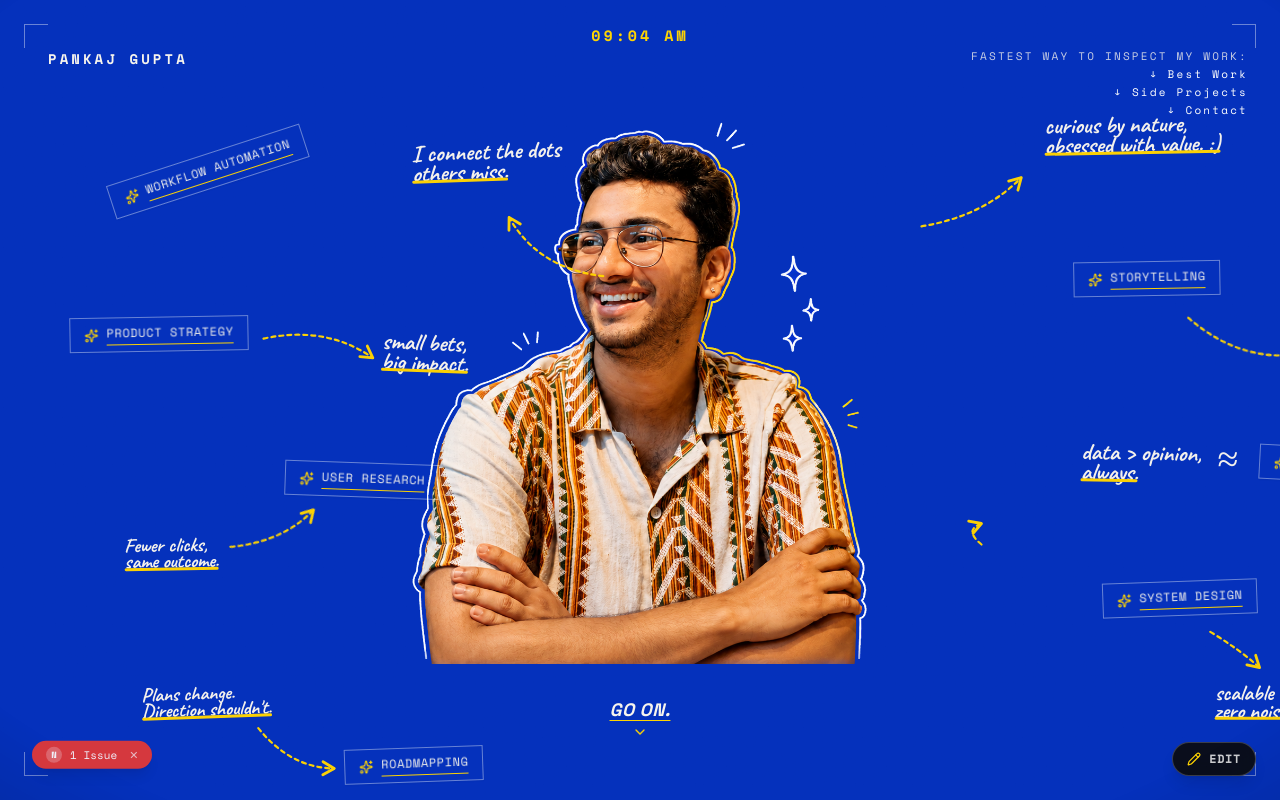
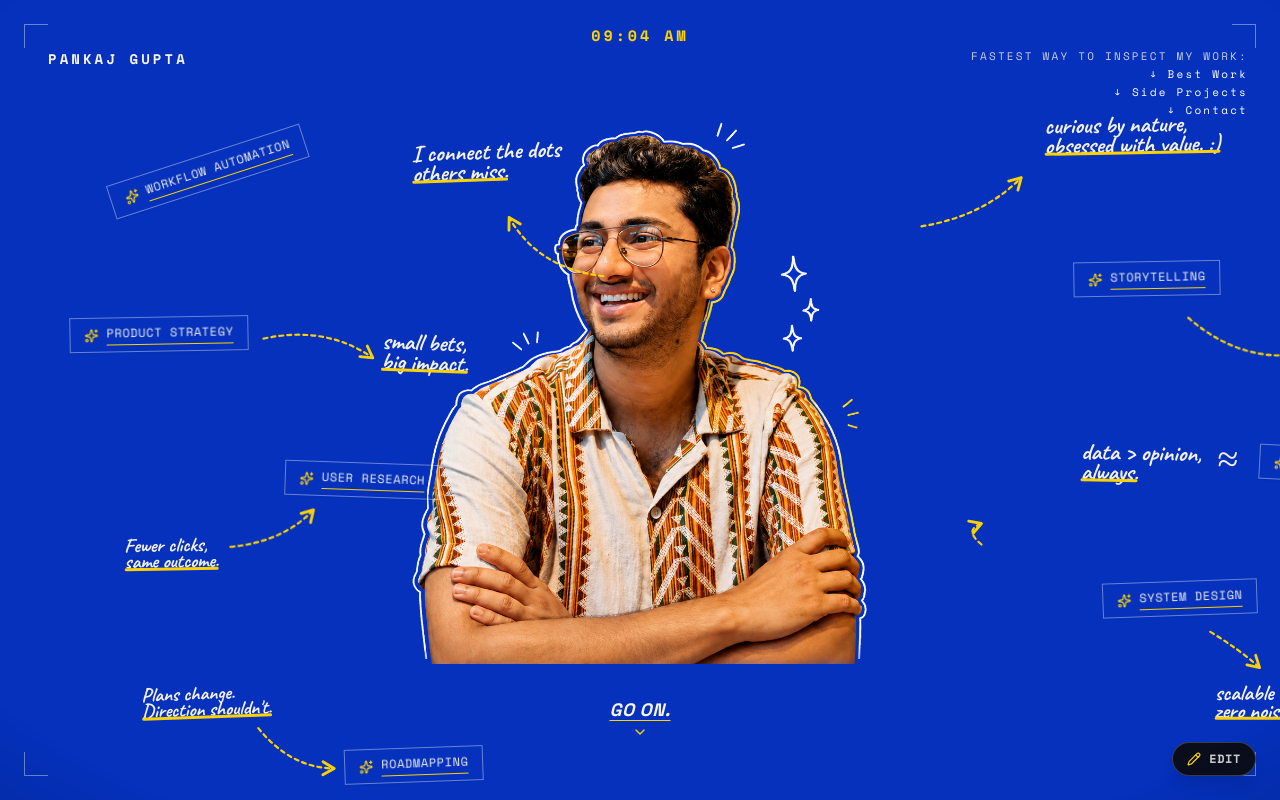
Before and after one commit to onalunchbreak/pankaj-gupta-portfolio, a Next.js app: page / in a window 1280 px wide. Shown: the top 800 px of the page. Built offline with nearby package versions, Linux system fonts and the light colour scheme.

Commit message:
fix(shell): completely remove hardcoded IssueBadge component from site

```diff
--- a/src/app/page.tsx
+++ b/src/app/page.tsx
@@ -3,7 +3,6 @@ import Preloader from "@/components/shell/preloader";
 import Nav from "@/components/shell/nav";
 import Cursor from "@/components/shell/cursor";
 import Grain from "@/components/shell/grain";
-import IssueBadge from "@/components/shell/issue-badge";
 import SoundManager from "@/components/shell/sound-manager";
 import KeyboardRouter from "@/components/shell/keyboard-router";
 import SectionReachTracker from "@/components/shell/section-reach-tracker";
@@ -29,7 +28,6 @@ export default function Home() {
       <Cursor />
       <SoundManager />
       <Nav />
-      <IssueBadge />
       <KeyboardRouter />
       <SectionReachTracker />
       <ScrollToTop />
--- a/src/components/shell/issue-badge.tsx
+++ b/src/components/shell/issue-badge.tsx
@@ -1,35 +1,3 @@
-"use client";
-import { useState } from "react";
-import { motion, AnimatePresence } from "framer-motion";
-import { useBootStore } from "@/hooks/use-boot";
-
 export default function IssueBadge() {
-  const [visible, setVisible] = useState(true);
-  const booted = useBootStore((s) => s.booted);
-
-  if (!booted || !visible) return null;
-
-  return (
-    <AnimatePresence>
-      <motion.div
-        className="fixed bottom-6 left-6 z-[78] flex items-center gap-2 rounded-full bg-[#E53935] px-3.5 py-1.5 font-mono text-[11px] font-medium text-white shadow-lg sm:bottom-8 sm:left-8 select-none"
-        initial={{ opacity: 0, y: 12 }}
-        animate={{ opacity: 1, y: 0 }}
-        exit={{ opacity: 0, scale: 0.9 }}
-        transition={{ duration: 0.4 }}
-      >
-        <span className="flex h-4 w-4 items-center justify-center rounded-full bg-white/25 text-[9px] font-bold">
-          N
-        </span>
-        <span>1 Issue</span>
-        <button
-          onClick={() => setVisible(false)}
-          className="ml-1 opacity-70 hover:opacity-100 focus:outline-none cursor-pointer"
-          aria-label="Dismiss 1 Issue badge"
-        >
-          ✕
-        </button>
-      </motion.div>
-    </AnimatePresence>
-  );
+  return null;
 }
```
